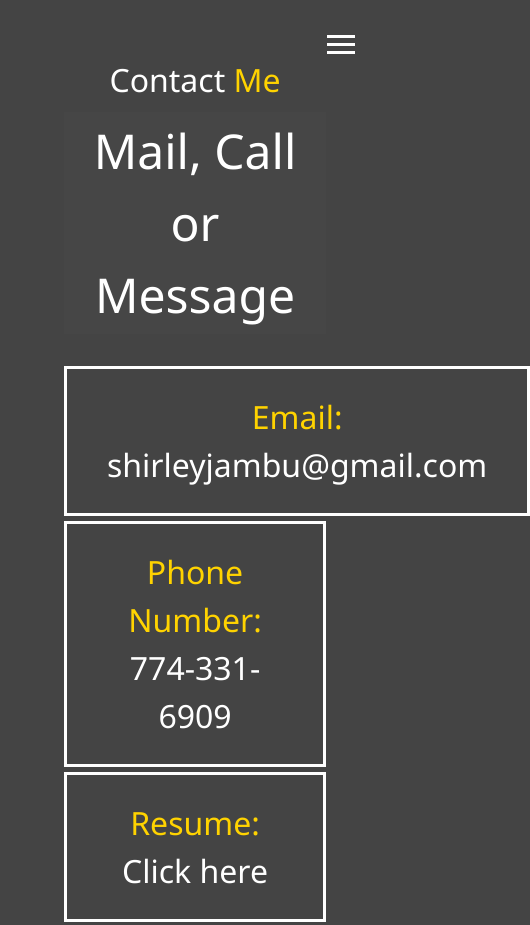
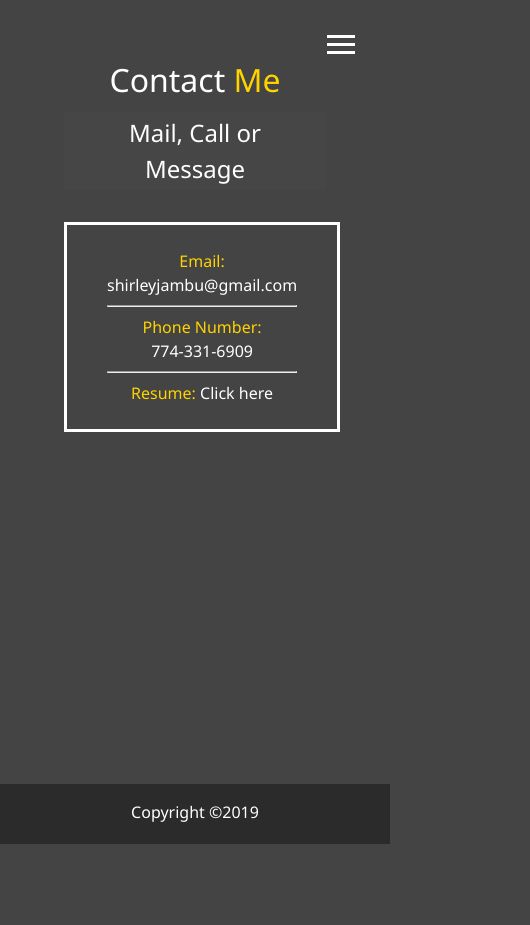
Before and after one commit to shirleyjambu/shirleyjambu.github.io, a website: page portfolio/contact.html in a window 390 px wide. Shown: the top 925 px of the page, 530 px wide, since content can reach past the window. After the commit the page ends 844 px from the top, so only its background shows below. Drawn offline with Linux system fonts and the light colour scheme.

Commit message:
Contact Layout updated

```diff
--- a/portfolio/contact.html
+++ b/portfolio/contact.html
@@ -50,14 +50,10 @@
       <div>
         <span class="text-secondary">Email:</span>
         <a href="mailto:shirleyjambu@gmail.com">shirleyjambu@gmail.com</a>
-      </div>
-
-      <div>
+        <hr/>
         <span class="text-secondary">Phone Number:</span>
         <a href="tel:+1774-331-6909">774-331-6909</a>
-      </div>
-
-      <div>
+        <hr/>
         <span class="text-secondary">Resume:</span>
         <a class="nav-link" target="new"
           href="https://docs.google.com/document/d/146jKqLnUgTitbvTcEH1rGG5EhDZNWbmjHKPbeeasPLQ/edit?usp=sharing">Click
--- a/scss/_menu.scss
+++ b/scss/_menu.scss
@@ -20,7 +20,6 @@
     transform: rotate(180deg);
 
     .btn-line {
-
       // Rotate line 1 and 2
       &:nth-child(1) {
         transform: rotate(45deg) translate(5px, 5px);
--- a/scss/_mobile.scss
+++ b/scss/_mobile.scss
@@ -82,10 +82,6 @@
     }
   }
 
-  body {
-    font-size: 2rem;
-  }
-
   main #home h1 {
     margin-top: 10vh;
   }
@@ -93,4 +89,8 @@
   .projects {
     grid-template-columns: 1fr;
   }
+
+  .boxes div{
+    font-size: 1rem;
+  }
 }
--- a/scss/main.scss
+++ b/scss/main.scss
@@ -185,22 +185,21 @@ main {
   align-items: center;
   margin-top: 1rem;
 
+  a{
+    white-space: nowrap;
+    @include easeOut;
+
+    &:hover {
+      color: $secondary-color;
+      //color: set-text-color($secondary-color);
+    }
+  }
+
   div {
-    font-size: 2rem;
+    font-size: 1.5rem;
     border: 3px #FFF solid;
     padding: 1.5rem 2.5rem;
     margin-bottom: 0.3rem;
-    @include easeOut;
-
-    &:hover {
-      padding: 0.5rem 1.5rem;
-      background: $secondary-color;
-      color: set-text-color($secondary-color);
-
-      span {
-        color: set-text-color($secondary-color);
-      }
-    }
   }
 }
 
```
Also changed, not shown: portfolio/css/main.css.
